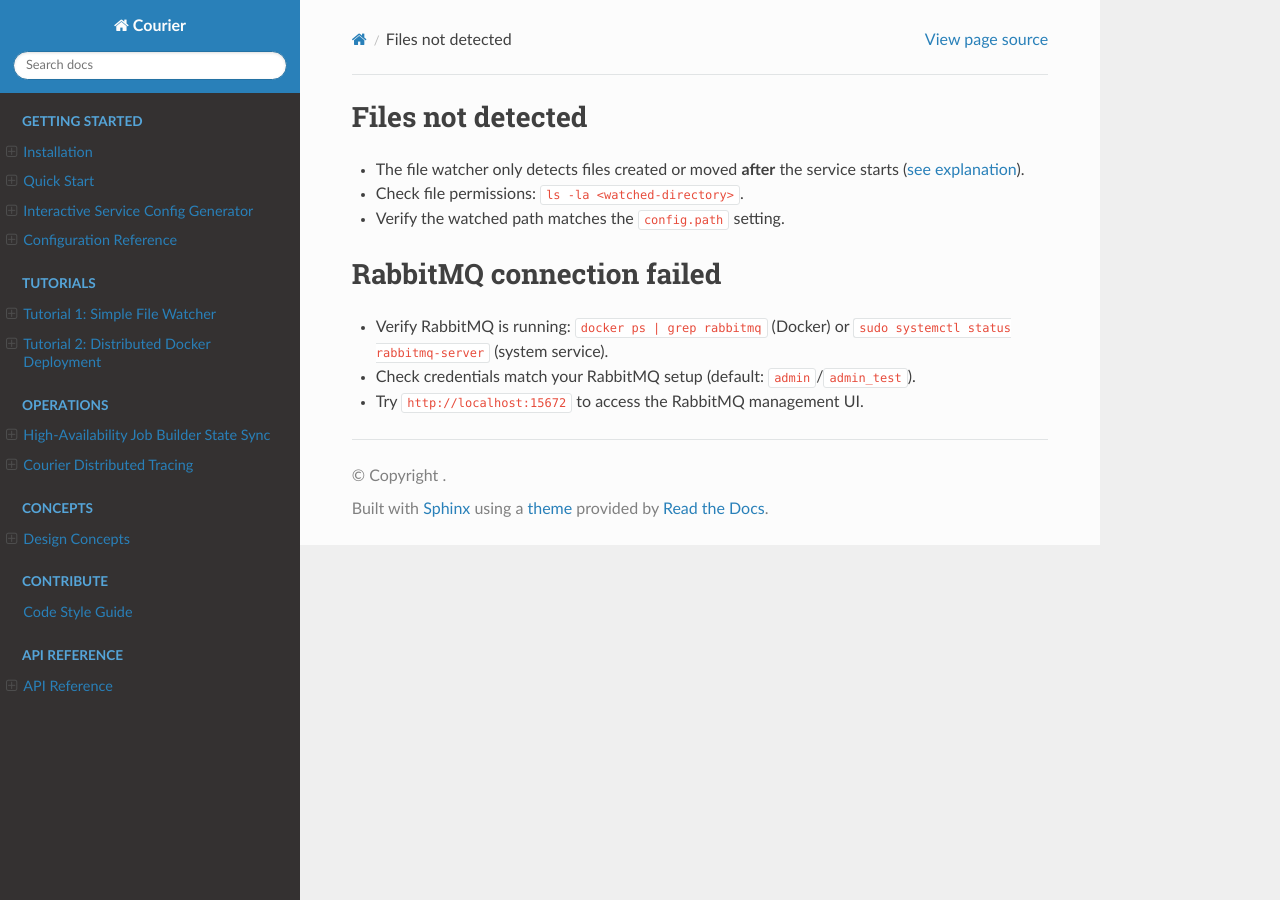
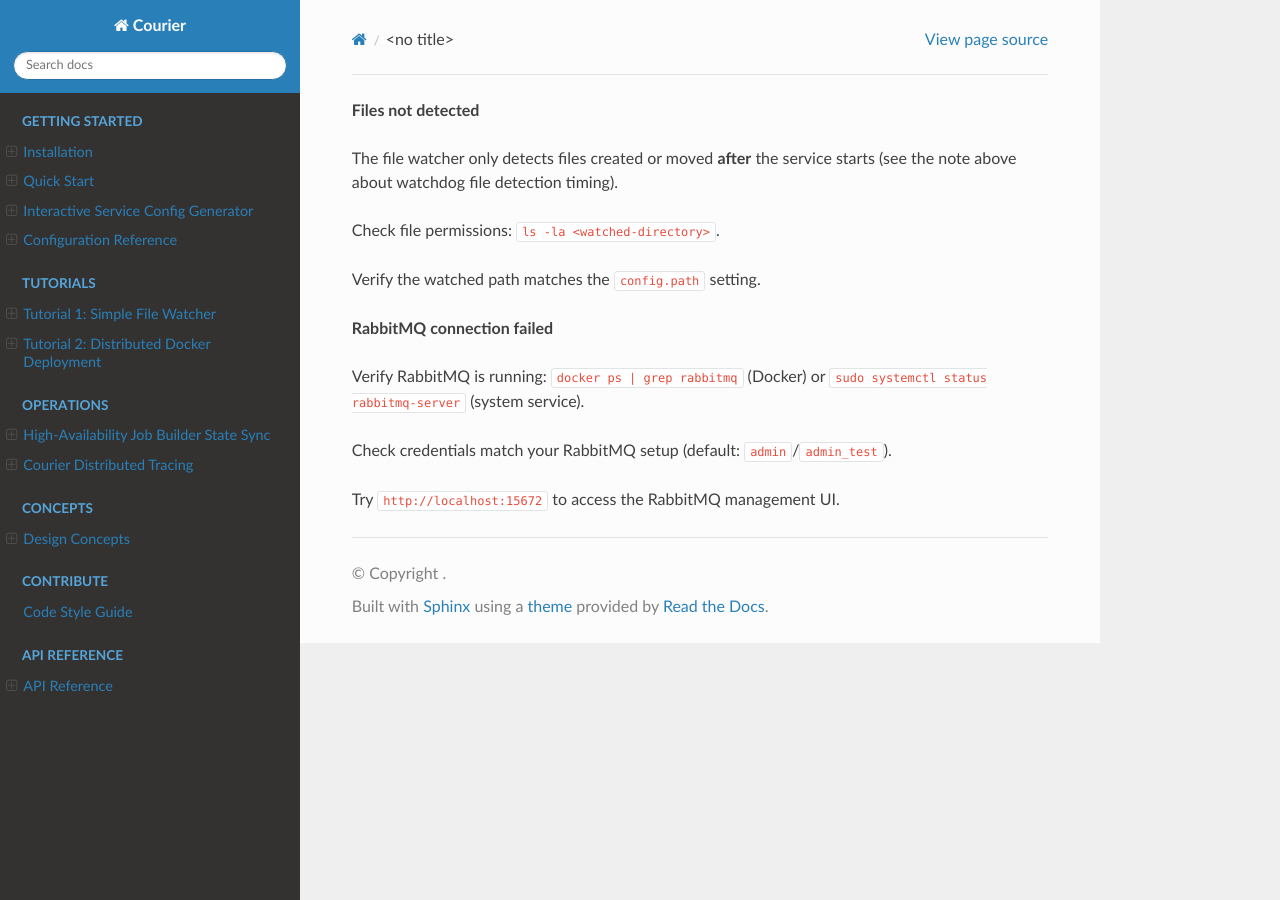
Before and after one commit to CIRA-GEOIPS/courier, a Sphinx documentation site: the page built from sphinx/includes/common-troubleshooting.md, in a window 1280 px wide. Built offline with Sphinx 7.4.7 and the Read the Docs theme 3.1.0, drawn with Linux system fonts in a browser that asks for light colours.

Commit message:
doc fixes

```diff
--- a/sphinx/includes/common-troubleshooting.md
+++ b/sphinx/includes/common-troubleshooting.md
@@ -1,10 +1,10 @@
-### Files not detected
+**Files not detected**
 
-- The file watcher only detects files created or moved **after** the service starts ({ref}`see explanation <watchdog-timing>`).
+- The file watcher only detects files created or moved **after** the service starts (see the note above about watchdog file detection timing).
 - Check file permissions: `ls -la <watched-directory>`.
 - Verify the watched path matches the `config.path` setting.
 
-### RabbitMQ connection failed
+**RabbitMQ connection failed**
 
 - Verify RabbitMQ is running: `docker ps | grep rabbitmq` (Docker) or `sudo systemctl status rabbitmq-server` (system service).
 - Check credentials match your RabbitMQ setup (default: `admin`/`admin_test`).
```
Also changed, not shown: sphinx/concepts/adr/0005-segregated-plugin-protocols.md (+1 -1 lines), sphinx/getting-started/configuration.md (+2 -2 lines), sphinx/includes/watchdog-new-files-only.md (+0 -1 lines), sphinx/operations/tracing.md (+1 -1 lines), 1 other file.
